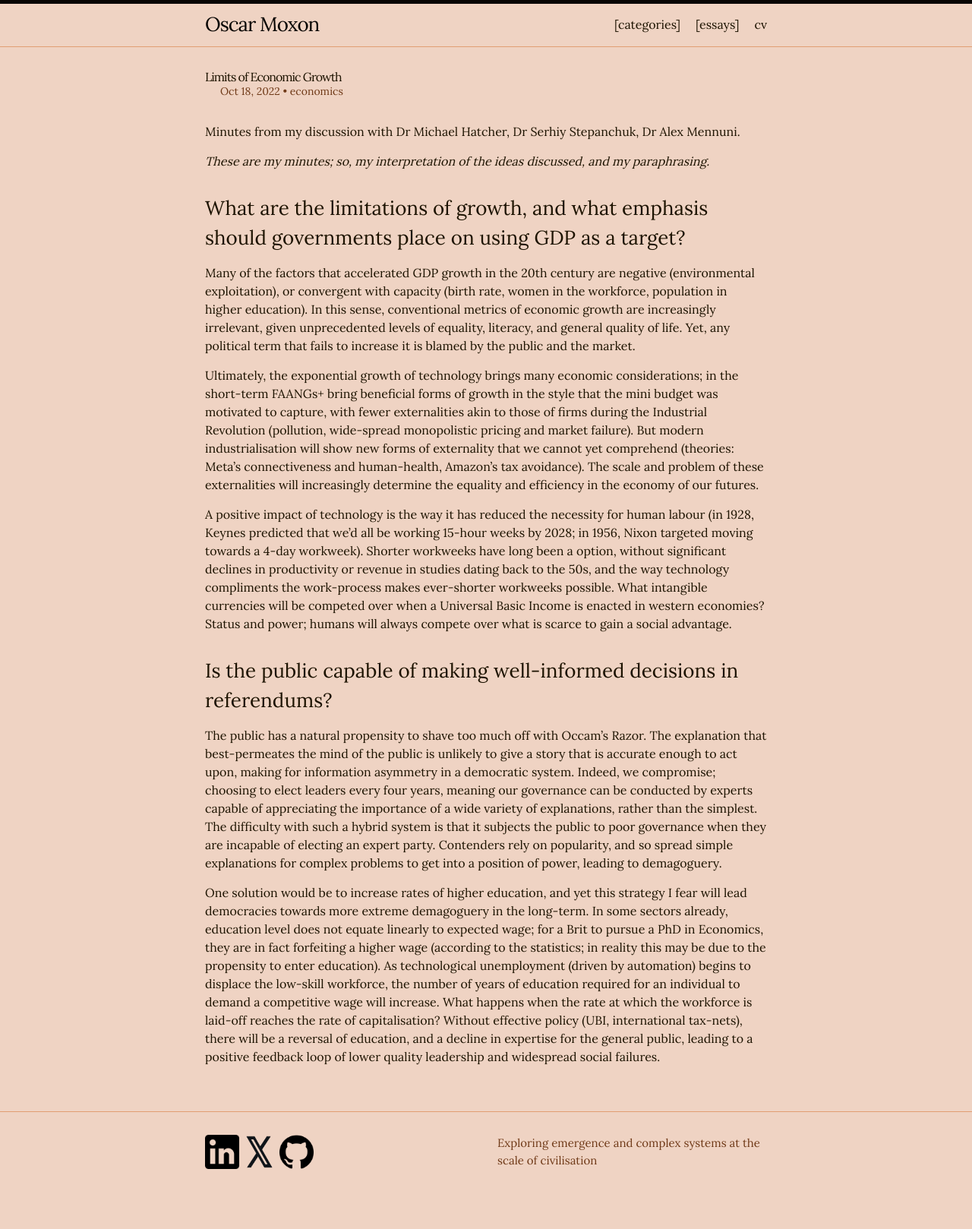
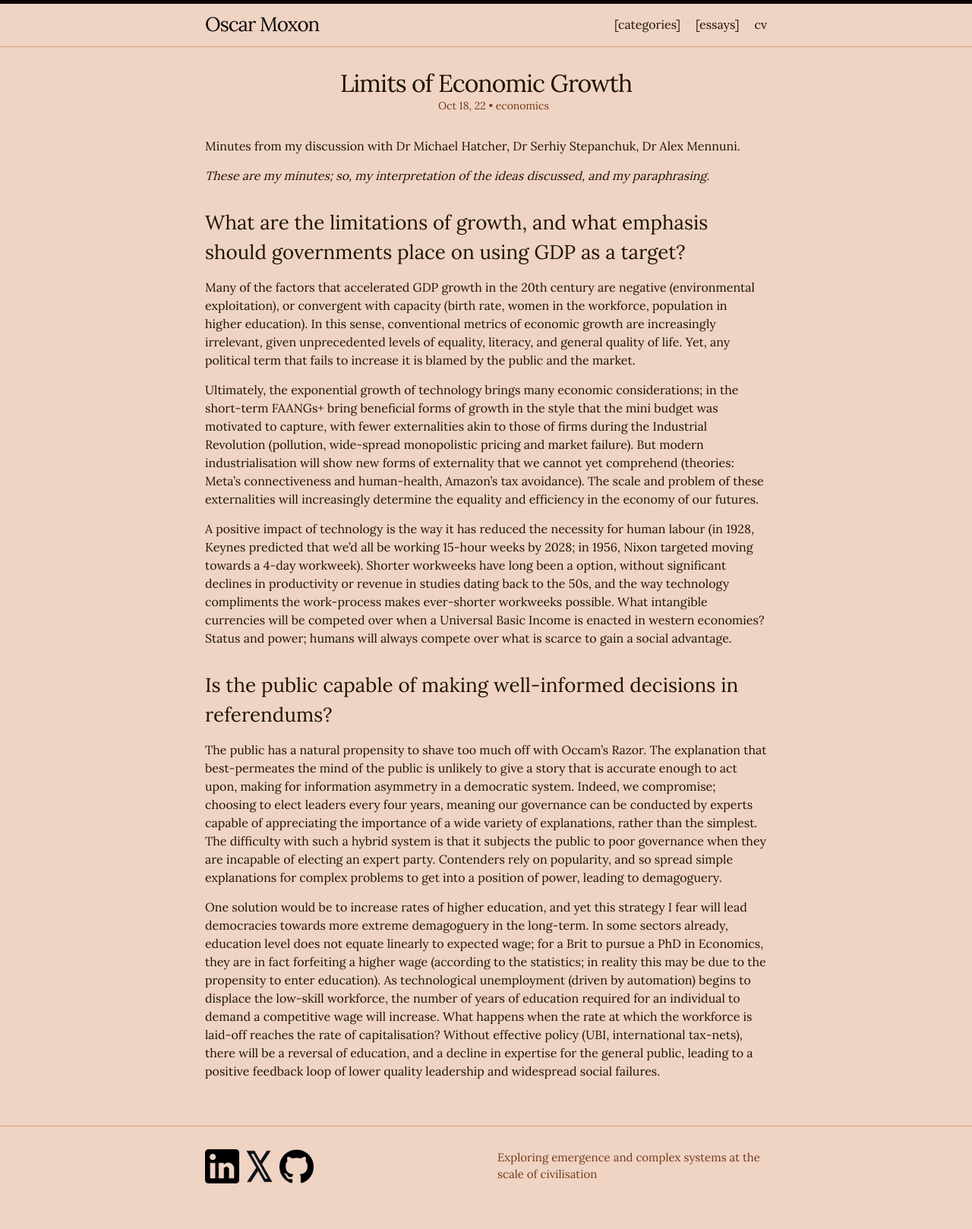
Before and after one commit to mrmoxon/mrmoxon.github.io, a Jekyll site: the page built from _posts/2022-10-18-limits-of-economic-growth.md, in a window 1280 px wide. Shown: the whole page at 76% size. Built offline with Jekyll 4.4.1, drawn with Linux system fonts in a browser that asks for light colours.

Commit message:
capitalisations

```diff
--- a/_layouts/post.html
+++ b/_layouts/post.html
@@ -6,7 +6,8 @@
   <header class="post-header">
     <h1 class="post-title p-name" itemprop="name headline">{{ page.title | escape }}</h1>
     <p class="post-meta">
-      {%- assign date_format = site.minima.date_format | default: "%b %-d, %Y" -%}
+      {%- assign date_format = site.minima.date_format | default: "%b %-d, %Y" | downcase -%}
+
       <time class="dt-published" datetime="{{ page.date | date_to_xmlschema }}" itemprop="datePublished">
         {{ page.date | date: date_format }}
       </time>
--- a/_sass/minima/_layout.scss
+++ b/_sass/minima/_layout.scss
@@ -270,6 +270,7 @@
  */
 .post-header {
   margin-bottom: $spacing-unit;
+  text-align: center;
 }
 
 .post-title,
--- a/_sass/minima/custom-styles.scss
+++ b/_sass/minima/custom-styles.scss
@@ -416,12 +416,13 @@
 
 .post-title {
   margin: 0;
-  font-size: 1rem;
+  font-size: 2rem;
+  text-align: center;
 }
 
 .post-link {
   text-decoration: none;
-  color: #333;
+  color: #8d6032;
 }
 
 .post-link:hover {
@@ -495,6 +496,10 @@
   color: #666;
 }
 
+.post-meta {
+  align-items: center;
+}
+
 /* Responsive Layout */
 @media (max-width: 768px) {
   .essays-grid {
```
